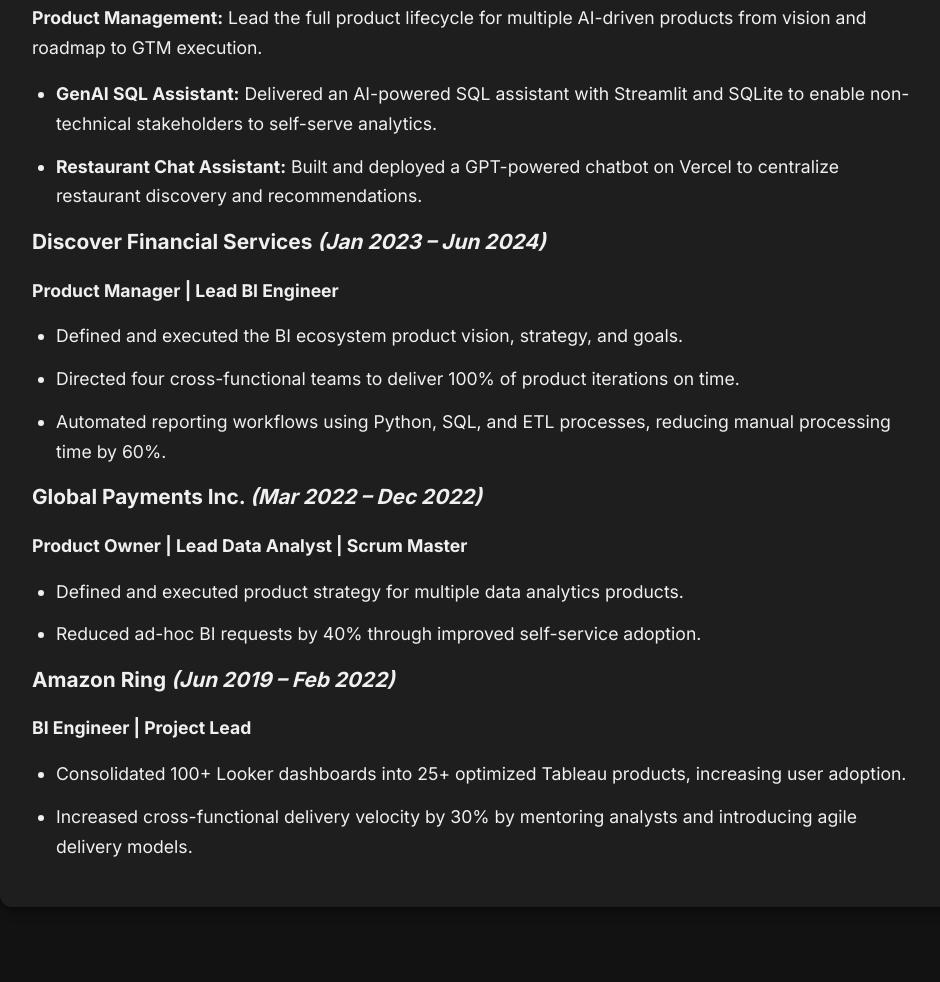
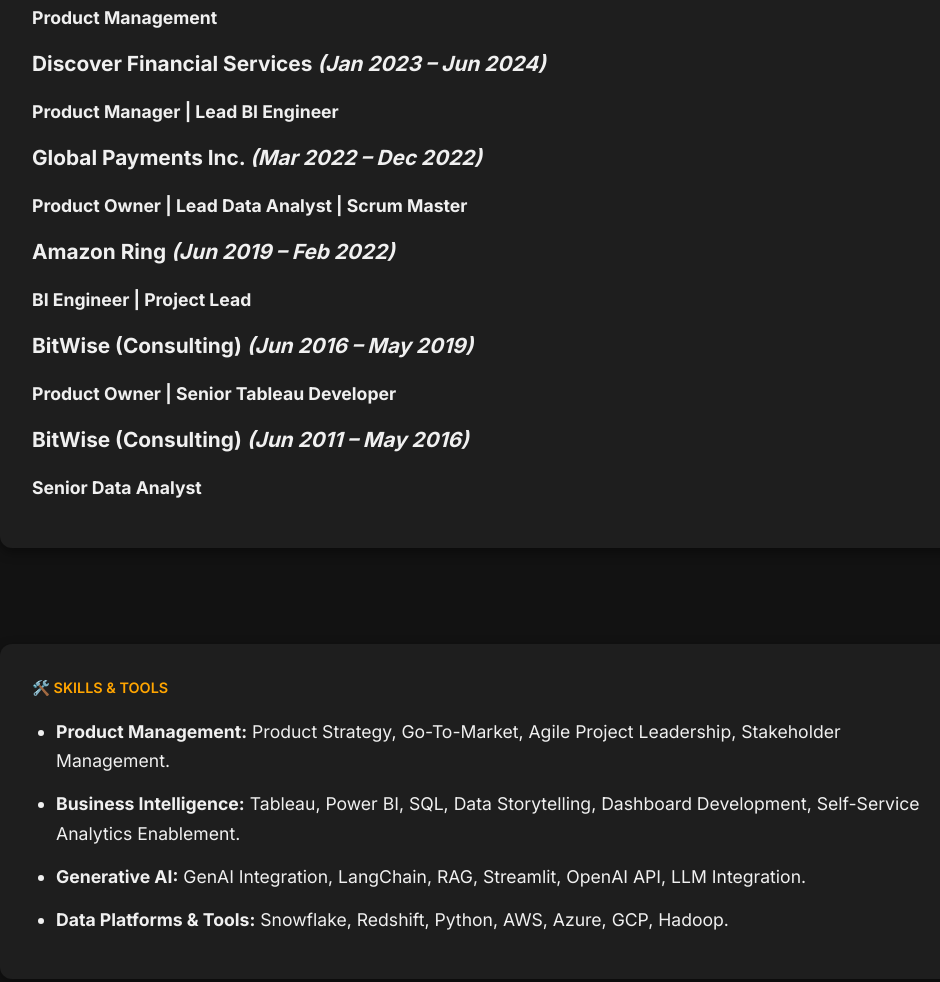
Before and after one commit to smenon2710/smenon2710.github.io, a website: page index.html in a window 1280 px wide. Shown: the part 1535-2517 px from the top of the page, without its empty margins (160-1100 px from the left). Drawn offline with nearby package versions, Linux system fonts and the light colour scheme.

Commit message:
Update index.html to include full experience and redact the experience section with timeline only

```diff
--- a/index.html
+++ b/index.html
@@ -162,30 +162,17 @@
 <section id="experience" data-aos="fade-up" style="scroll-margin-top: 100px;">
   <div class="section-title">💼 Experience</div>
     <h3>Self Employed & Personal Projects <em>(Jul 2024 – Present)</em></h3>
-    <p><strong>Product Management:</strong> Lead the full product lifecycle for multiple AI-driven products from vision and roadmap to GTM execution.</p>
-    <ul>
-        <li><strong>GenAI SQL Assistant:</strong> Delivered an AI-powered SQL assistant with Streamlit and SQLite to enable non-technical stakeholders to self-serve analytics.</li>
-        <li><strong>Restaurant Chat Assistant:</strong> Built and deployed a GPT-powered chatbot on Vercel to centralize restaurant discovery and recommendations.</li>
-    </ul>
+    <p><strong>Product Management</strong></p>
     <h3>Discover Financial Services <em>(Jan 2023 – Jun 2024)</em></h3>
     <p><strong>Product Manager | Lead BI Engineer</strong></p>
-    <ul>
-        <li>Defined and executed the BI ecosystem product vision, strategy, and goals.</li>
-        <li>Directed four cross-functional teams to deliver 100% of product iterations on time.</li>
-        <li>Automated reporting workflows using Python, SQL, and ETL processes, reducing manual processing time by 60%.</li>
-    </ul>
     <h3>Global Payments Inc. <em>(Mar 2022 – Dec 2022)</em></h3>
     <p><strong>Product Owner | Lead Data Analyst | Scrum Master</strong></p>
-    <ul>
-        <li>Defined and executed product strategy for multiple data analytics products.</li>
-        <li>Reduced ad-hoc BI requests by 40% through improved self-service adoption.</li>
-    </ul>
     <h3>Amazon Ring <em>(Jun 2019 – Feb 2022)</em></h3>
     <p><strong>BI Engineer | Project Lead</strong></p>
-    <ul>
-        <li>Consolidated 100+ Looker dashboards into 25+ optimized Tableau products, increasing user adoption.</li>
-        <li>Increased cross-functional delivery velocity by 30% by mentoring analysts and introducing agile delivery models.</li>
-    </ul>
+    <h3>BitWise (Consulting) <em>(Jun 2016 – May 2019)</em></h3>
+    <p><strong>Product Owner | Senior Tableau Developer</strong></p>
+    <h3>BitWise (Consulting) <em>(Jun 2011 – May 2016)</em></h3>
+    <p><strong>Senior Data Analyst</strong></p>
 </section>
 
 <section id="skills" data-aos="fade-up" style="scroll-margin-top: 100px;">
```
